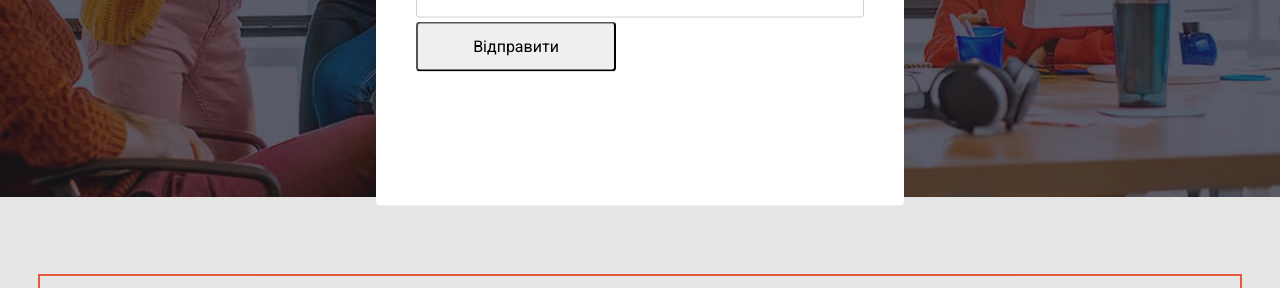
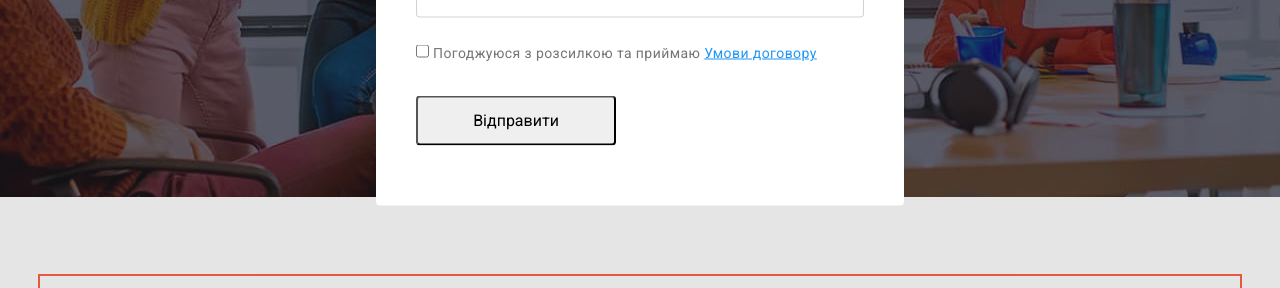
Before and after one commit to TetianaKokoilo/goit-markup-hw-06, a plain HTML site: page index.html in a window 1280 px wide. Both pictures are taken after a click on the button "Замовити послугу". Shown: the part 485-773 px from the top of the page. Drawn offline with nearby package versions, Linux system fonts and the light colour scheme.

Commit message:
add checkbox

```diff
--- a/css/styles.css
+++ b/css/styles.css
@@ -800,4 +800,18 @@ img {
   border: 1px solid rgba(33, 33, 33, 0.2);
   border-radius: 4px;
   resize: none;
+  margin-bottom: 20px;
 }
+.checkbox-field {
+  margin-bottom: 30px;
+}
+.modal-checkbox {
+  font-size: 14px;
+  line-height: 1.71;
+  letter-spacing: 0.03em;
+}
+
+.checkbox-text {
+  color: rgba(33, 150, 243, 1);
+  text-decoration: underline;
+}
--- a/index.html
+++ b/index.html
@@ -437,7 +437,12 @@
               placeholder="Введіть текст"
             ></textarea>
           </div>
-
+          <div class="checkbox-field">
+            <input class="checkbox" type="checkbox" name="checkbox" id="agree" value="agree" />
+            <label class="modal-checkbox" for="agree"
+              >Погоджуюся з розсилкою та приймаю <span class="checkbox-text">Умови договору</span>
+            </label>
+          </div>
           <button type="submit" class="modal-button">Відправити</button>
         </form>
       </div>
```
